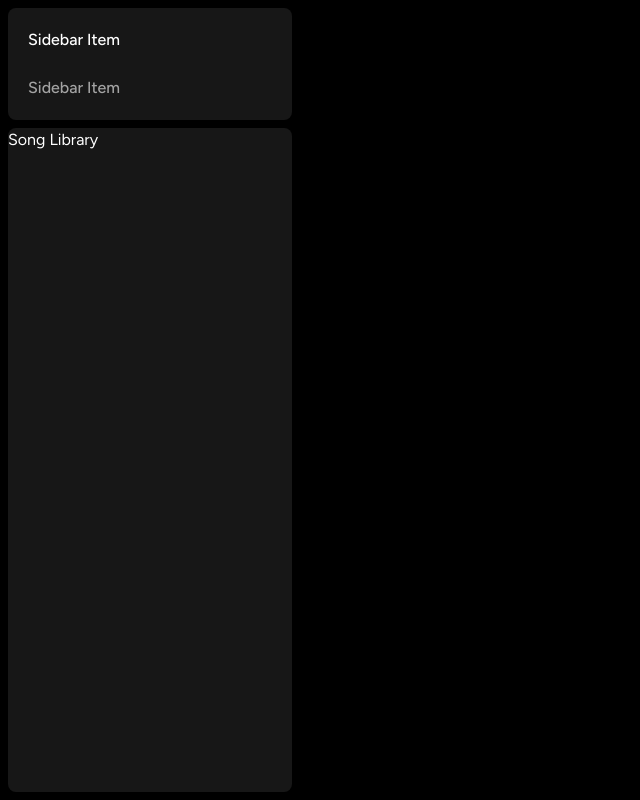
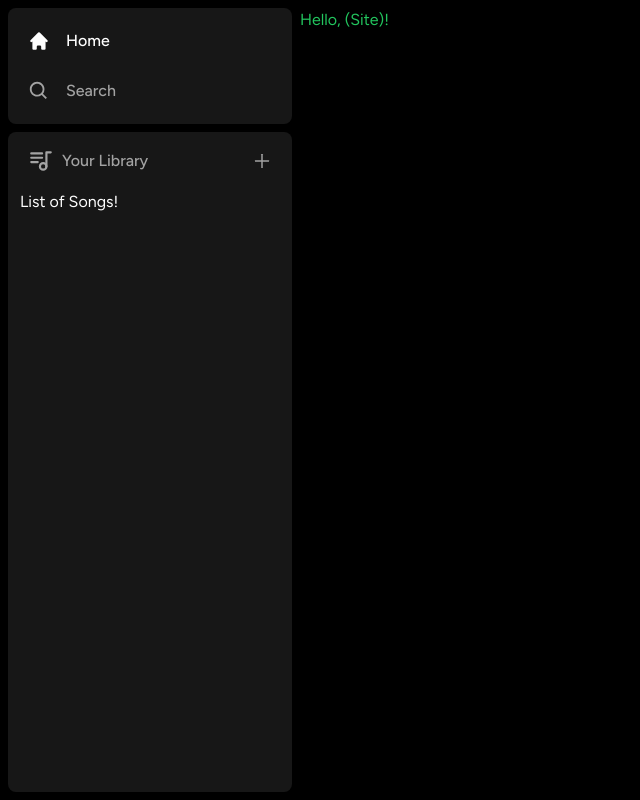
Before and after one commit to scottnicolas/spotify-clone, a Next.js app: page / in a window 1280 px wide. Shown: the whole page, without its empty margins (0-640 px from the left). Built offline with nearby package versions, Linux system fonts and the light colour scheme.

Commit message:
complete base sidebar

```diff
--- /dev/null
+++ b/components/Library.tsx
@@ -0,0 +1,28 @@
+"use client";
+
+import { AiOutlinePlus } from "react-icons/ai";
+import { TbPlaylist } from "react-icons/tb";
+
+const Library = () => {
+  const onClick = () => {
+    // Handle upload later
+  };
+  return (
+    <div className="flex flex-col">
+      <div className="flex items-center justify-between px-5 pt-4">
+        <div className="inline-flex items-center gap-x-2">
+          <TbPlaylist className="text-neutral-400" size={26} />
+          <p className="text-neutral-400 font-medium text-md">Your Library</p>
+        </div>
+        <AiOutlinePlus
+          onClick={onClick}
+          size={20}
+          className="text-neutral-400 cursor-pointer hover:text-white transition"
+        />
+      </div>
+      <div className="flex flex-col gap-y-2 mt-4 px-3">List of Songs!</div>
+    </div>
+  );
+};
+
+export default Library;
--- a/components/Sidebar.tsx
+++ b/components/Sidebar.tsx
@@ -7,6 +7,7 @@ import { BiSearch } from "react-icons/bi";
 
 import Box from "./Box";
 import SidebarItem from "./SidebarItem";
+import Library from "./Library";
 
 interface SidebarProps {
   children: React.ReactNode;
@@ -43,8 +44,11 @@ const Sidebar: React.FC<SidebarProps> = ({ children }) => {
             ))}
           </div>
         </Box>
-        <Box className="overflow-y-auto h-full">Song Library</Box>
+        <Box className="overflow-y-auto h-full">
+          <Library />
+        </Box>
       </div>
+      <main className="h-full flex-1 overflow-y-auto py-2">{children}</main>
     </div>
   );
 };
--- a/components/SidebarItem.tsx
+++ b/components/SidebarItem.tsx
@@ -10,7 +10,7 @@ interface SidebarItemProps {
 }
 
 const SidebarItem: React.FC<SidebarItemProps> = ({
-  icon,
+  icon: Icon,
   label,
   active,
   href,
@@ -23,7 +23,8 @@ const SidebarItem: React.FC<SidebarItemProps> = ({
         active && "text-white"
       )}
     >
-      Sidebar Item
+      <Icon size={26} />
+      <p className="truncate w-full">{label}</p>
     </Link>
   );
 };
```
